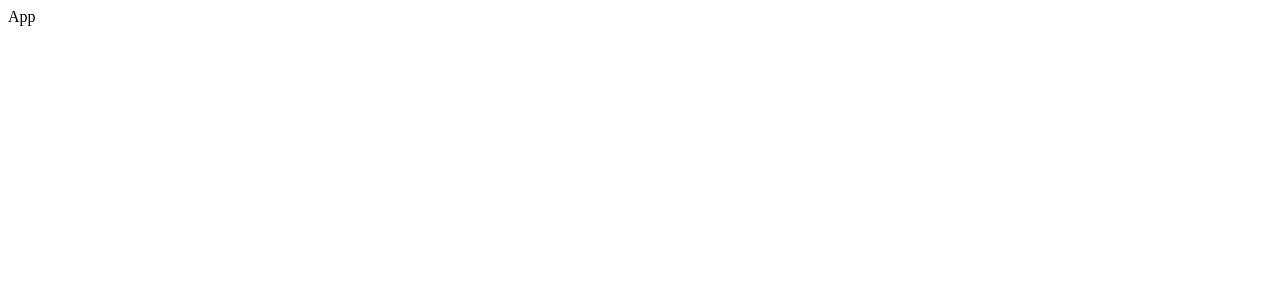
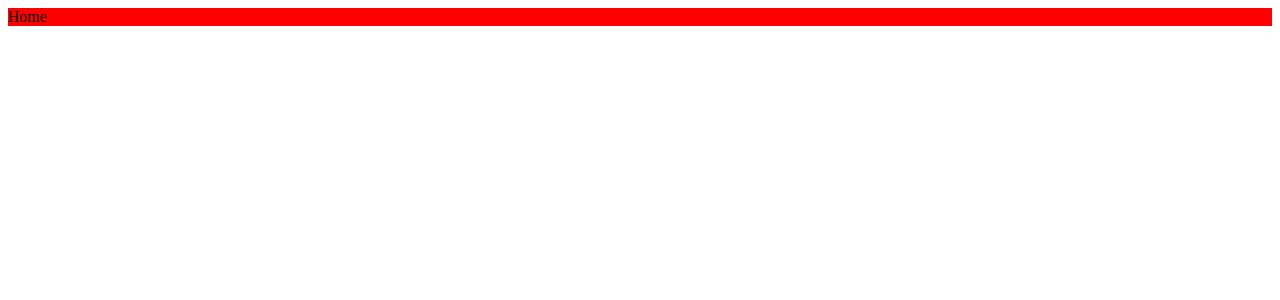
Before and after one commit to chandanegc1/Portfolio-Website, a React (Create React App) app in the folder frontend/: page / in a window 1280 px wide. Shown: the top 300 px of the page. Built offline with nearby package versions, Linux system fonts and the light colour scheme.

Commit message:
router and styled-component setup

```diff
--- a/frontend/package.json
+++ b/frontend/package.json
@@ -8,6 +8,7 @@
     "@testing-library/user-event": "^13.5.0",
     "react": "^18.3.1",
     "react-dom": "^18.3.1",
+    "react-router-dom": "^6.23.1",
     "react-scripts": "5.0.1",
     "styled-components": "^6.1.11",
     "web-vitals": "^2.1.4"
--- a/frontend/src/App.js
+++ b/frontend/src/App.js
@@ -1,8 +1,18 @@
-import React from 'react'
+import React from 'react';
+import {
+  BrowserRouter as Router,
+  Routes,
+  Route
+} from "react-router-dom";
+import Home from './pages/Home';
 
 const App = () => {
   return (
-    <div>App</div>
+    <Router>
+      <Routes>
+      <Route path="/" element={<Home/>} />
+      </Routes>
+    </Router>
   )
 }
 
--- /dev/null
+++ b/frontend/src/pages/Home.jsx
@@ -0,0 +1,10 @@
+import React from 'react'
+import Wrapper from '../styles/Home'
+
+const Home = () => {
+  return (
+    <Wrapper>Home</Wrapper>
+  )
+}
+
+export default Home
--- /dev/null
+++ b/frontend/src/styles/Home.js
@@ -0,0 +1,6 @@
+import styled from "styled-components"
+
+const Wrapper = styled.article`
+   background:red;
+`;
+export default Wrapper;
```
Also changed, not shown: 1 other file (tests, documents, lock files or other folders).
